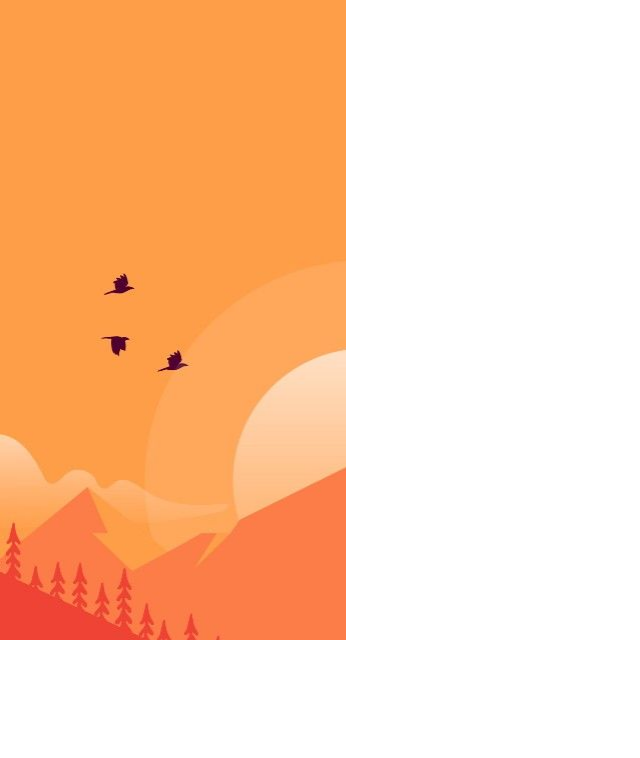
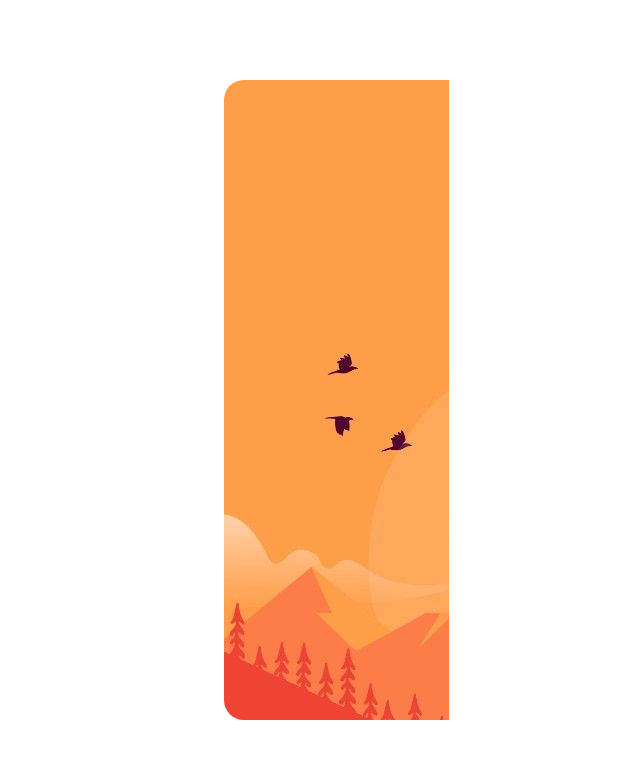
Before and after one commit to raobaba/Weather-Application, a React (Create React App) app: page / in a window 1280 px wide. Shown: the top 758 px of the page, without its empty margins (0-640 px from the left). Built offline with nearby package versions, Linux system fonts and the light colour scheme.

Commit message:
form component

```diff
--- a/src/Pages/Home.jsx
+++ b/src/Pages/Home.jsx
@@ -2,13 +2,18 @@ import React from 'react'
 import {Box,styled} from "@mui/material";
 import SunSet from "../Assests/Images/bg.jpg";
 const Component = styled(Box)({
-    height:'100vh'
+    height:'100vh',
+    display:'flex',
+    alignItems:'center',
+    margin:'0 auto',
+    width:'65%'
 })
 const Image = styled(Box)({
     backgroundImage:`url(${SunSet})`,
     width:'27%',
     height:'80%',
-    backgroundSize:'position'
+    backgroundSize:'position',
+    borderRadius:'20px 0 0 20px'
 })
 export default function Home() {
   return (
```
Also changed, not shown: src/Components/Form.jsx (added, +9 -0 lines).
